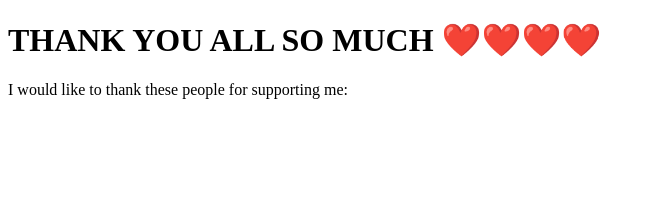
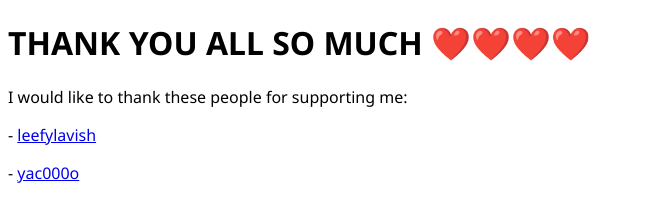
Before and after one commit to wish13yt/pikivice, a plain HTML site: page index.html in a window 1280 px wide. Shown: the whole page, without its empty margins (0-654 px from the left). Drawn offline with Linux system fonts and the light colour scheme.

Commit message:
add some people 	modified:   index.html

```diff
--- a/index.html
+++ b/index.html
@@ -1,7 +1,17 @@
 <!DOCTYPE html>
 <head>
+  <link rel="preconnect" href="https://fonts.googleapis.com">
+  <link rel="preconnect" href="https://fonts.gstatic.com" crossorigin>
+  <link href="https://fonts.googleapis.com/css2?family=Noto+Sans:ital,wght@0,100..900;1,100..900&display=swap" rel="stylesheet">
+  <style>
+    * {
+      font-family: "Noto Sans", sans-serif;
+    }
+  </style>
 </head>
 <body>
   <h1>THANK YOU ALL SO MUCH ❤️❤️❤️❤️</h1>
   <p>I would like to thank these people for supporting me:</p>
+  <p>- <a href="https://pikidiary.lol/users/leefylavish">leefylavish</a></p>
+  <p>- <a href="https://pikidiary.lol/users/yac000o">yac000o</a></p>
 </body>
```
